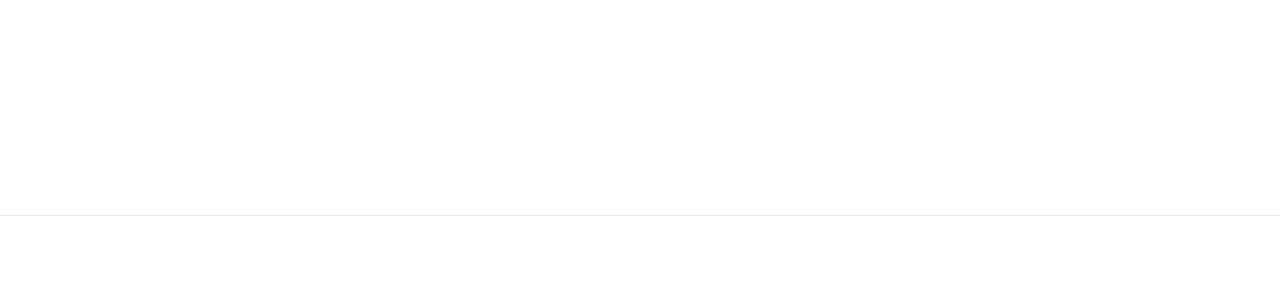
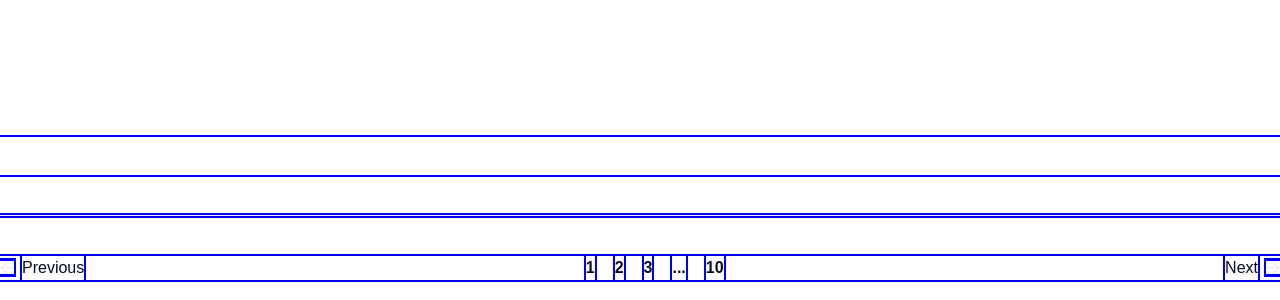
Before and after one commit to 120lennox/blog-frontend, a Next.js app in the folder blog/: page / in a window 1280 px wide. Shown: the part 2791-3091 px from the top of the page. Before the commit the page ends 3027 px from the top, so only its background shows below. Built offline with nearby package versions, Linux system fonts and the light colour scheme.

Commit message:
added a nice pagination

```diff
--- a/blog/app/components/pagination.tsx/pagination.tsx
+++ b/blog/app/components/pagination.tsx/pagination.tsx
@@ -1,9 +1,23 @@
+import { leftArrow, rightArrow } from "../navigation/icons";
+
 export default function Pagination(){
     return <div>
-        <div>
-            <div></div>
-            <div></div>
-            <div></div>
+        <div className="flex flex-row justify-between items-center">
+            <div className="flex flex-row space-x-2 items-center">
+                {leftArrow.icon}
+                <div>Previous</div>
+            </div>
+            <div className="flex flex-row space-x-5 font-semibold">
+                <div>1</div>
+                <div>2</div>
+                <div>3</div>
+                <div>...</div>
+                <div>10</div>
+            </div>
+            <div className="flex items-center space-x-2">
+                <div>Next</div>
+                {rightArrow.icon}
+            </div>
         </div>
     </div>
 }
--- a/blog/app/globals.css
+++ b/blog/app/globals.css
@@ -22,6 +22,6 @@ body {
   font-family: Arial, Helvetica, sans-serif;
 }
 
-/* *{
+*{
   outline: 2px solid blue;
-} */
+}
--- a/blog/app/page.tsx
+++ b/blog/app/page.tsx
@@ -1,4 +1,5 @@
 import AllPosts from "./components/allPosts";
+import Pagination from "./components/pagination.tsx/pagination";
 import RecentPost from "./components/recentPosts";
 
 export default function Home() {
@@ -20,6 +21,8 @@ export default function Home() {
         <div>
           <hr />
         </div>
-
+        <div>
+          <Pagination />
+        </div>
   </div>
 }
```
